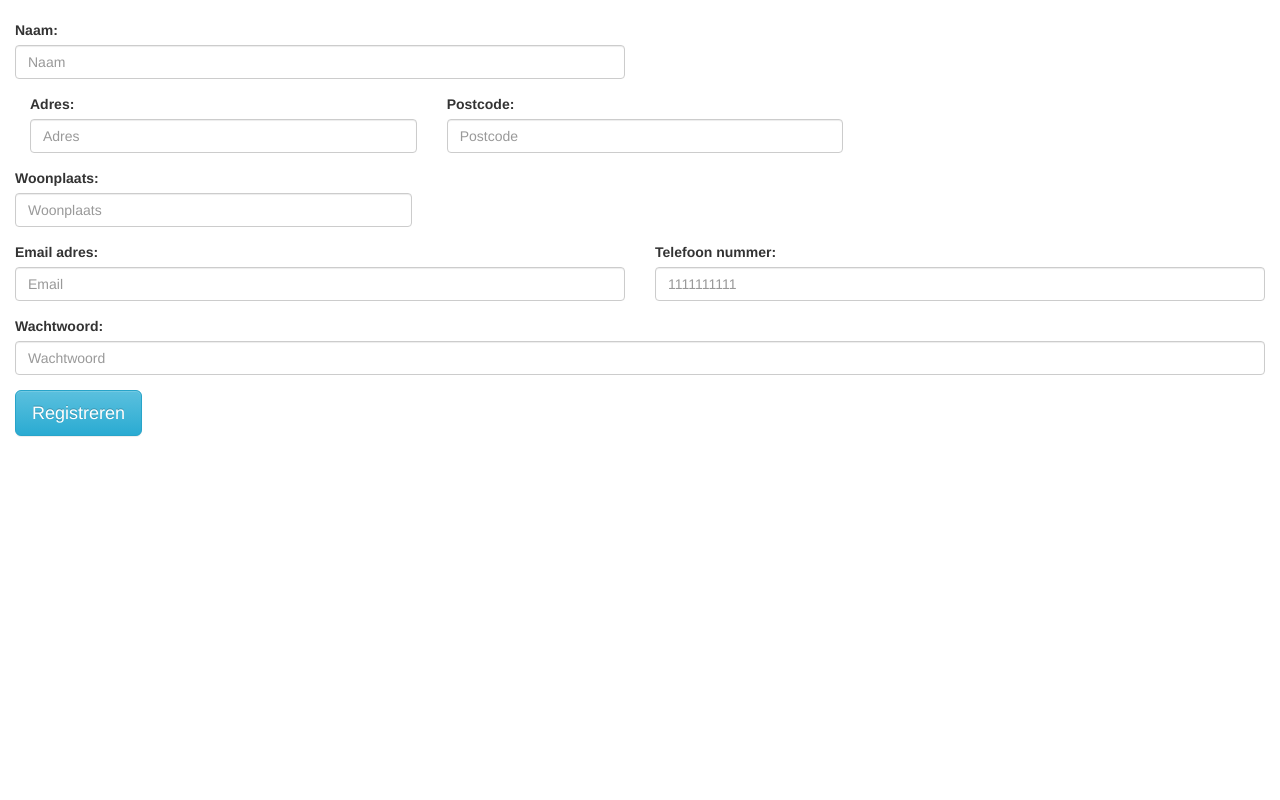
After one commit to Niek99/Rent-a-Car, a PHP site: page /register.php in a window 1280 px wide. The commit adds this page. Run offline with PHP 8.4, Linux system fonts and the light colour scheme; some libraries are stand-ins or nearby versions.

Commit message:
halaladfsdf

```diff
--- /dev/null
+++ b/assets/css/style.css
@@ -0,0 +1,70 @@
+@import "font-awesome.min.css";
+@import "font-awesome-ie7.min.css";
+/* Space out content a bit */
+body {
+    padding-top: 20px;
+    padding-bottom: 20px;
+}
+
+/* Everything but the jumbotron gets side spacing for mobile first views */
+.header,
+.marketing,
+.footer {
+    padding-right: 15px;
+    padding-left: 15px;
+}
+
+/* Custom page header */
+.header {
+    border-bottom: 1px solid #e5e5e5;
+}
+/* Make the masthead heading the same height as the navigation */
+.header h3 {
+    padding-bottom: 19px;
+    margin-top: 0;
+    margin-bottom: 0;
+    line-height: 40px;
+}
+
+/* Custom page footer */
+.footer {
+    padding-top: 19px;
+    color: #777;
+    border-top: 1px solid #e5e5e5;
+}
+
+/* Customize container */
+@media (min-width: 768px) {
+    .container {
+        max-width: 730px;
+    }
+}
+.container-narrow > hr {
+    margin: 30px 0;
+}
+
+/* Main marketing message and sign up button */
+.jumbotron {
+    text-align: center;
+    border-bottom: 1px solid #e5e5e5;
+}
+.jumbotron .btn {
+    padding: 14px 24px;
+    font-size: 21px;
+}
+
+/*Voor tablet*/
+@media screen and (min-width: 768px) {
+    .header,
+    .marketing,
+    .footer {
+        padding-right: 0;
+        padding-left: 0;
+    }
+    .header {
+        margin-bottom: 30px;
+    }
+    .jumbotron {
+        border-bottom: 0;
+    }
+}
--- /dev/null
+++ b/register.php
@@ -0,0 +1,50 @@
+<html>
+    <head>
+        <link rel="stylesheet" href="assets/css/style.css"/>
+        <link rel="stylesheet" href="assets/bootstrap/css/bootstrap.min.css">
+        <link rel="stylesheet" href="assets/fonts/font-awesome.min.css">
+        <link rel="stylesheet" href="assets/fonts/ionicons.min.css">
+        <link rel="stylesheet" href="assets/css/styles.min.css">
+    </head>
+    <body>
+        <form>
+            <div class="col-sm-12">
+                <div class="row">
+                    <div class="col-sm-6 form-group">
+                        <label>Naam:</label>
+                        <input type="text" placeholder="Naam" class="form-control">
+                    </div>
+                </div>
+                <div class="col-sm-4 form-group">
+                    <label>Adres:</label>
+                    <input type="text" placeholder="Adres" class="form-control">
+                </div>
+                <div class="row">
+                    <div class="col-sm-4 form-group">
+                        <label>Postcode:</label>
+                        <input type="text" placeholder="Postcode" class="form-control">
+                    </div>
+                    <div class="col-sm-4 form-group">
+                        <label>Woonplaats:</label>
+                        <input type="text" placeholder="Woonplaats" class="form-control">
+                    </div>
+                </div>
+                <div class="row">
+                    <div class="col-sm-6 form-group">
+                        <label>Email adres:</label>
+                        <input type="email" placeholder="Email" class="form-control">
+                    </div>
+                    <div class="col-sm-6 form-group">
+                        <label>Telefoon nummer:</label>
+                        <input type="text" placeholder="1111111111" class="form-control">
+                    </div>
+                </div>
+                <div class="form-group">
+                    <label>Wachtwoord:</label>
+                    <input type="password" placeholder="Wachtwoord" class="form-control">
+                </div>
+                <button type="button" class="btn btn-lg btn-info">Registreren</button>
+            </div>
+        </form>
+    </body>
+</html>
```
Also changed, not shown: includes/header.php (added, +20 -0 lines), index.php (+3 -16 lines), includes/footer.php (added), login.php (added).
